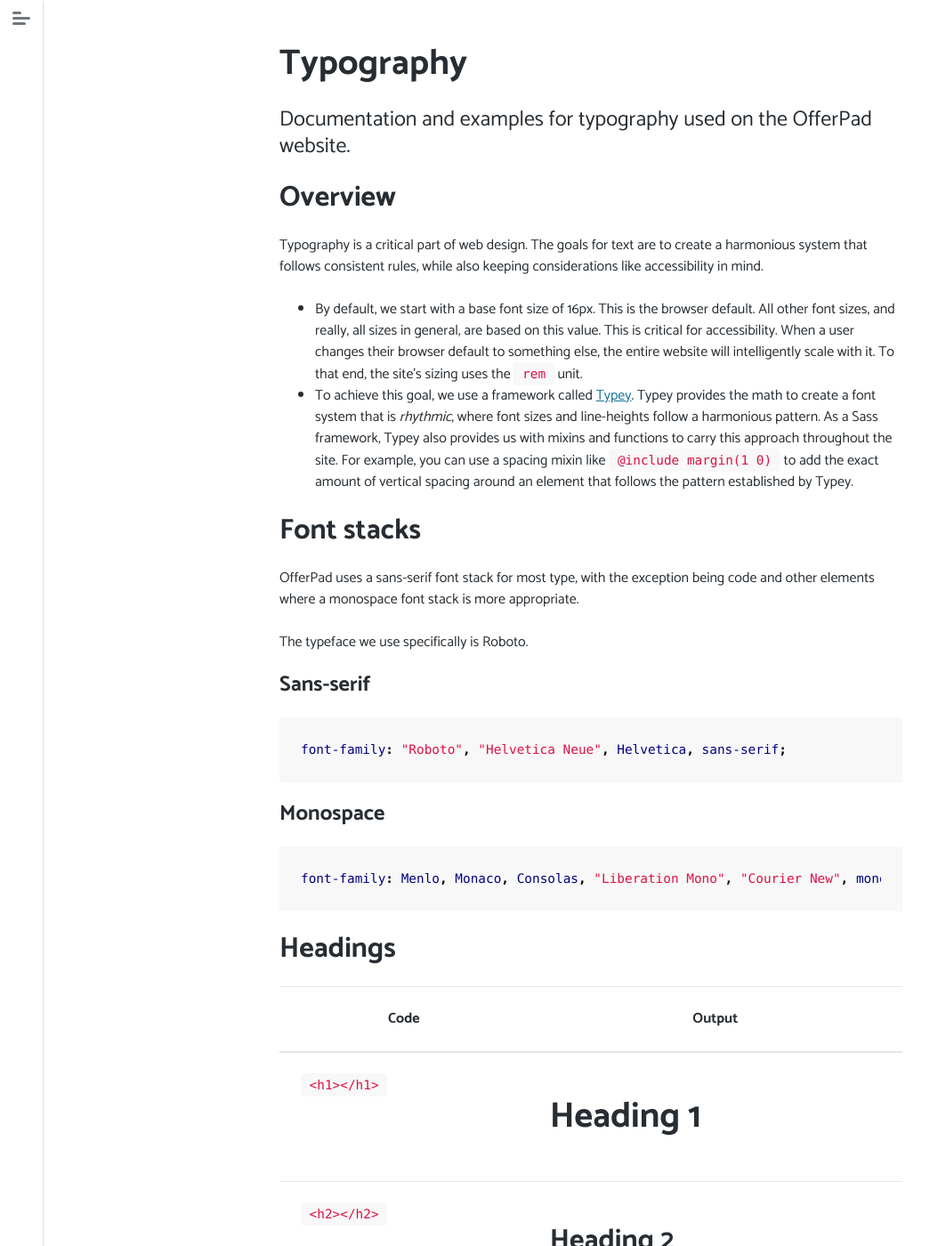
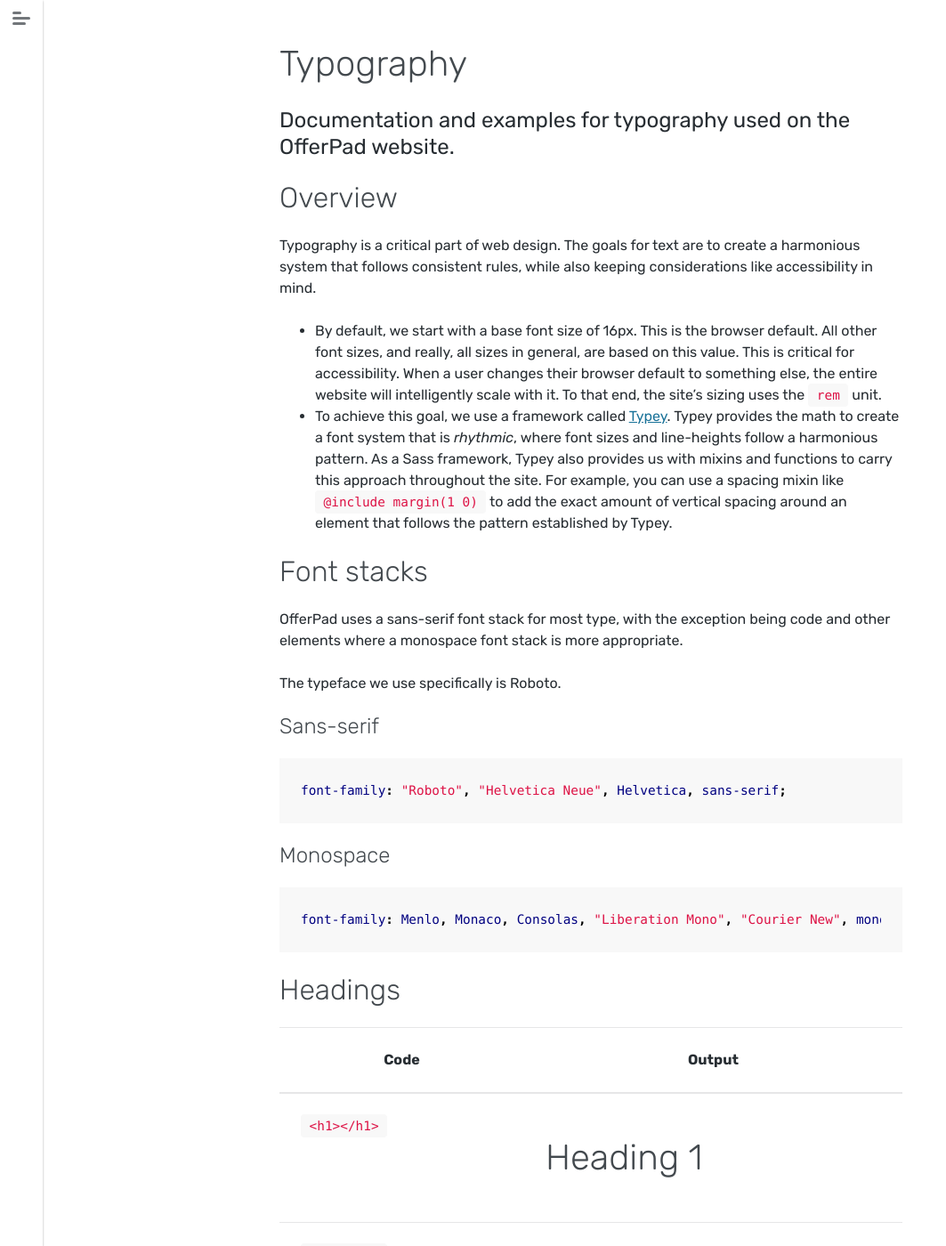
Before and after one commit to Offerpad/floorplan, a Jekyll site: the page built from _docs/base/typography.md, in a window 1280 px wide and 1400 px high. Shown: the whole window at 89% size, without its empty margins (0-1063 px from the left). Built offline with Jekyll 4.4.1, drawn with Linux system fonts in a browser that asks for light colours; nearby versions of some CDN libraries.

Commit message:
more type updates

```diff
--- a/_examples/about.html
+++ b/_examples/about.html
@@ -14,7 +14,7 @@ description: Example of OfferPad about page.
             <p>OfferPad launched in 2015 with a simple goal: Use our decades of experience to provide a better way for homeowners to sell their homes. Make the process dramatically more efficient. Make it hassle-free. Be ready to move as fast as homeowners need. And of course, do it all online.</p>
             <p>Welcome to real estate reinvented. <strong>Welcome to OfferPad.</strong></p>
         </section>
-        <section class="bg-gray-100 pt-l pb-l container" media-desktop-large="!container container-large">
+        <section class="bg-gray-50 pt-l pb-l container" media-desktop-large="!container container-large">
             <h2 media-desktop-large="text-center mb-l">Our founders' story</h2>
             <div media-desktop-large="display-flex flex-row">
                 <img src="/static/images/examples/about-team-pic.jpg" alt="about team pic" class="img-fluid" media-desktop-large="align-self-center w-67" />
@@ -64,7 +64,7 @@ description: Example of OfferPad about page.
                 </div>
             </div>
         </section>
-        <section class="container-small bg-gray-100 pt-l pb-l text-center">
+        <section class="container-small bg-gray-50 pt-l pb-l text-center">
             <h2>Contact us</h2>
             <p>We understand that selling your home online is a new concept, so we're here to help you through the process.</p>
             <p><a href="mailto:info@offerpad.com">info@offerpad.com</a> | <a href="tel:+18443884539">844-388-4539</a></p>
--- a/_scss/base/_typography.scss
+++ b/_scss/base/_typography.scss
@@ -7,8 +7,9 @@ body {
 
 h1, h2, h3, h4, h5, h6,
 .h1,.h2,.h3,.h4,.h5,.h6 {
-    //@include typeface(headline);
-    font-weight: bold;
+    @include typeface(headline);
+    font-weight: 300;
+    color: op-color('gray-800');
 }
 
 a {
--- a/_scss/core/_font-face.scss
+++ b/_scss/core/_font-face.scss
@@ -1,5 +1,5 @@
 //@import url('https://fonts.googleapis.com/css?family=Roboto:300,300i,400,400i,700,700i');
-@import url('https://fonts.googleapis.com/css?family=Catamaran:300,300i,400,400i,700,700i');
+@import url('https://fonts.googleapis.com/css?family=Rubik:300,300i,400,400i,700,700i');
 
 @font-face {
     font-family: "FFMark";
--- a/_scss/core/variables/_type.scss
+++ b/_scss/core/variables/_type.scss
@@ -32,15 +32,15 @@ $op-monospace: Menlo,
     monospace;
 
 $op-roboto: join("Roboto", $op-sans-serif, comma);
-$op-catamaran: join("Catamaran", $op-sans-serif, comma);
+$op-rubik: join("Rubik", $op-sans-serif, comma);
 $op-ffmark: join("FFMark", $op-sans-serif, comma);
 
 $typefaces: (
     body: (
-        font-family: $op-catamaran
+        font-family: $op-rubik
     ),
     headline: (
-        font-family: $op-ffmark
+        font-family: $op-rubik
     ),
     monospace: (
         font-family: $op-monospace
```
